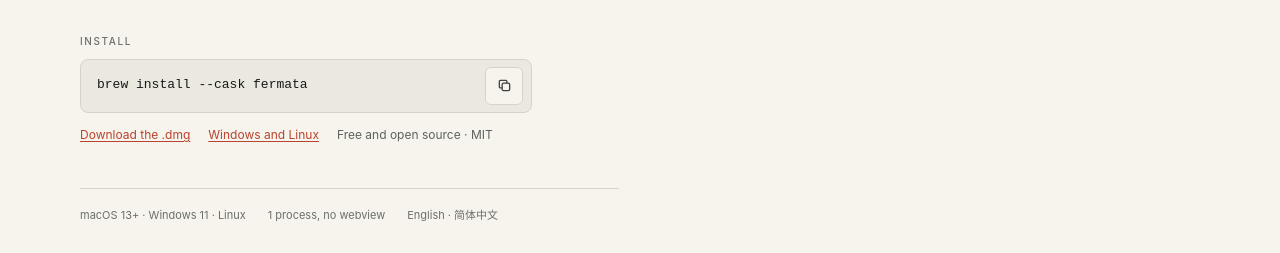
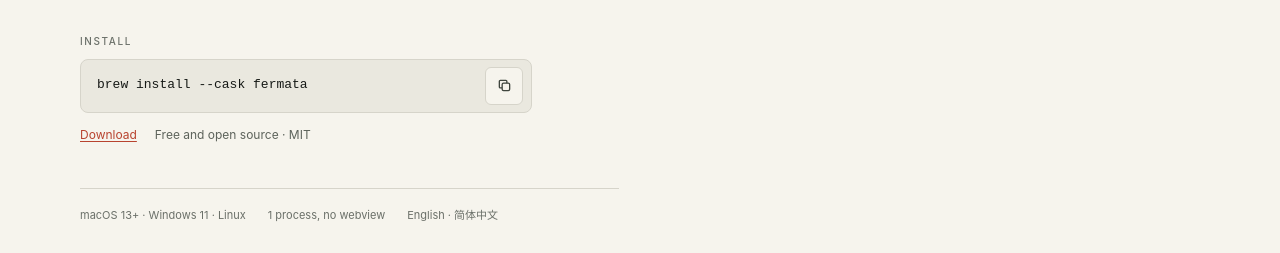
Before and after one commit to gythialy/fermata, a plain HTML site: page docs/index.html in a window 1280 px wide. Shown: the part 547-800 px from the top of the page. Drawn offline with Linux system fonts and the light colour scheme.

Commit message:
ci: drop the rolling DMG name from releases (#22)
- Publish the versioned DMG only; nothing on a release is unversioned
- Point the landing page's download buttons at the release page
- Name the nightly macOS file like its siblings

```diff
--- a/docs/index.html
+++ b/docs/index.html
@@ -109,8 +109,7 @@
             </button>
           </div>
           <div class="link-row">
-            <a href="https://github.com/gythialy/fermata/releases/latest/download/fermata.dmg">Download the .dmg</a>
-            <a href="https://github.com/gythialy/fermata/releases/latest">Windows and Linux</a>
+            <a href="https://github.com/gythialy/fermata/releases/latest">Download</a>
             <span>Free and open source · MIT</span>
           </div>
         </div>
@@ -288,8 +287,7 @@
           </button>
         </div>
         <div class="link-row">
-          <a href="https://github.com/gythialy/fermata/releases/latest/download/fermata.dmg">Download .dmg</a>
-          <a href="https://github.com/gythialy/fermata/releases/latest">Windows and Linux</a>
+          <a href="https://github.com/gythialy/fermata/releases/latest">Download</a>
           <a href="https://github.com/gythialy/fermata/releases">Releases on GitHub</a>
         </div>
         <p class="small-note">Windows: <code>fermata-<version>-windows-amd64-setup.exe</code>, or the portable zip; choose <em>More info → Run anyway</em> on the first run. Linux: .deb, .rpm, tarball with <code>install.sh</code>, or PKGBUILD; GTK 3 and AppIndicator.</p>
```
Also changed, not shown: docs/zh/index.html (+2 -2 lines), 5 other files.
